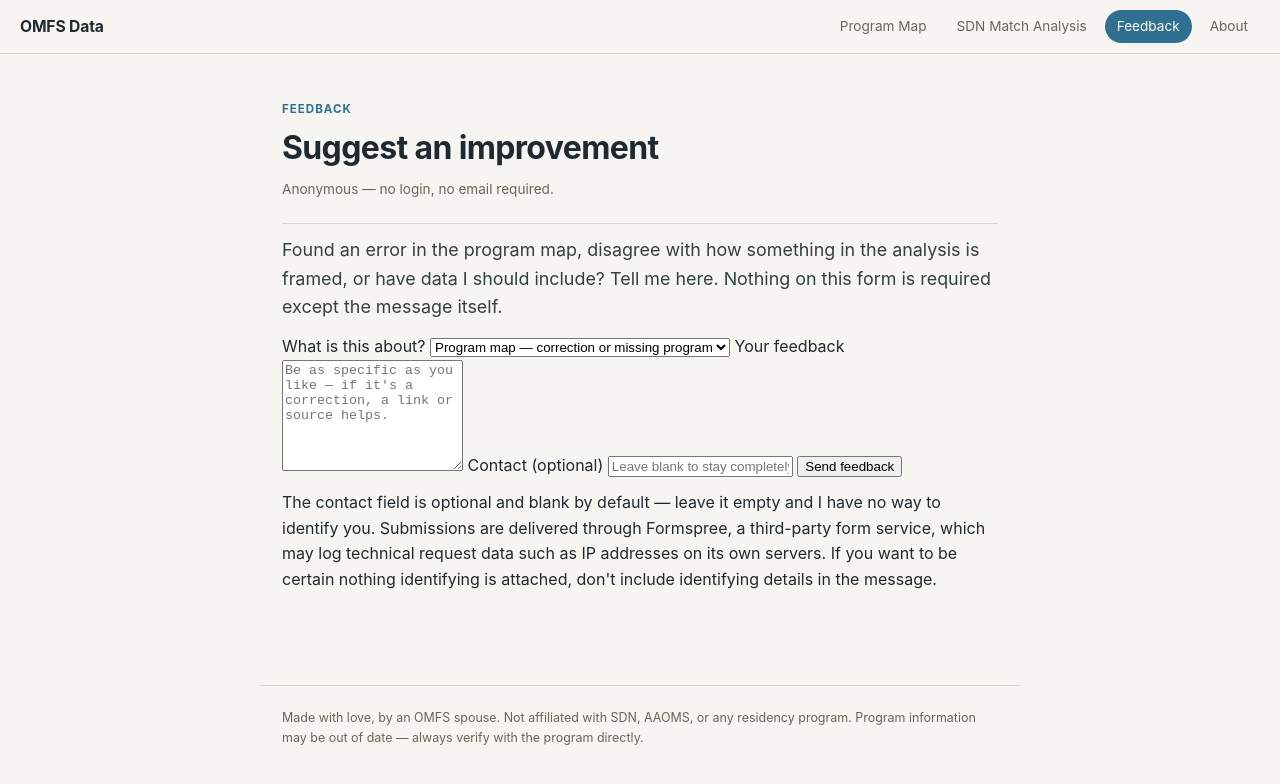
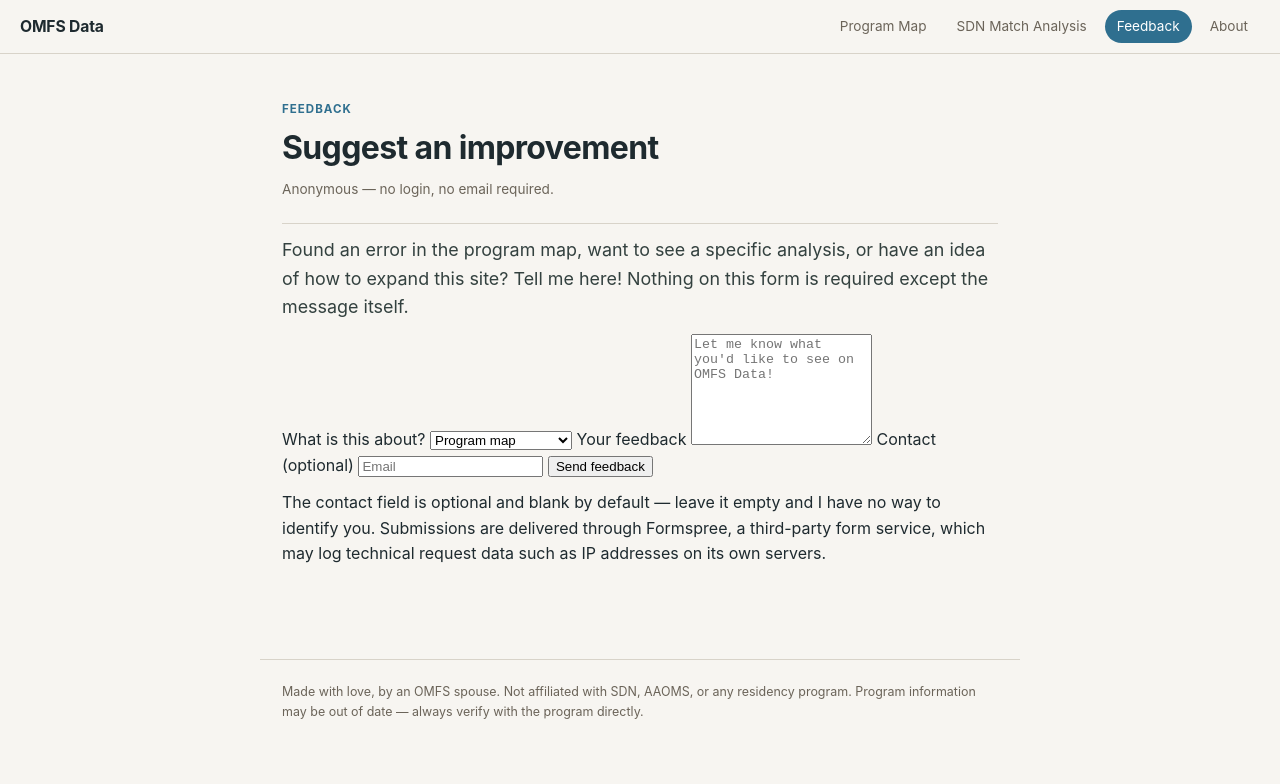
Before and after one commit to omfsdata/data, a Jekyll site: the page built from feedback.md, in a window 1280 px wide. Shown: the top 784 px of the page. Built offline with Jekyll 4.4.1, drawn with Linux system fonts in a browser that asks for light colours.

Commit message:
Update feedback.md

```diff
--- a/feedback.md
+++ b/feedback.md
@@ -14,7 +14,7 @@ container: page
 Anonymous — no login, no email required.
 {: .byline}
 
-Found an error in the program map, disagree with how something in the analysis is framed, or have data I should include? Tell me here. Nothing on this form is required except the message itself.
+Found an error in the program map, want to see a specific analysis, or have an idea of how to expand this site? Tell me here! Nothing on this form is required except the message itself.
 {: .lede}
 
 <!-- ============================================================
@@ -24,24 +24,24 @@ Found an error in the program map, disagree with how something in the analysis i
         https://formspree.io/f/xdorwqkv
      3. Paste that whole URL into the action="" attribute below.
      ============================================================ -->
-<form class="feedback-form" action="https://formspree.io/f/YOUR_FORM_ID" method="POST">
+<form class="feedback-form" action="https://formspree.io/f/mrenlzkb" method="POST">
 
   <label for="topic">What is this about?</label>
   <select id="topic" name="topic">
-    <option>Program map — correction or missing program</option>
-    <option>Match analysis — question or disagreement</option>
-    <option>Data — something I could add</option>
+    <option>Program map</option>
+    <option>SDN match analysis</option>
+    <option>Data</option>
     <option>Site / usability</option>
     <option>Something else</option>
   </select>
 
   <label for="message">Your feedback</label>
   <textarea id="message" name="message" rows="7" required
-            placeholder="Be as specific as you like — if it's a correction, a link or source helps."></textarea>
+            placeholder="Let me know what you'd like to see on OMFS Data!"></textarea>
 
   <label for="contact">Contact (optional)</label>
   <input type="text" id="contact" name="contact"
-         placeholder="Leave blank to stay completely anonymous">
+         placeholder="Email">
 
   <!-- honeypot: hidden from humans, catches spam bots -->
   <input type="text" name="_gotcha" style="display:none" tabindex="-1" autocomplete="off">
@@ -55,7 +55,7 @@ Found an error in the program map, disagree with how something in the analysis i
 
 <p class="form-note">
   The contact field is optional and blank by default — leave it empty and I have no way to identify you.
+
   Submissions are delivered through Formspree, a third-party form service, which may log technical
-  request data such as IP addresses on its own servers. If you want to be certain nothing identifying is
-  attached, don't include identifying details in the message.
+  request data such as IP addresses on its own servers.
 </p>
```
